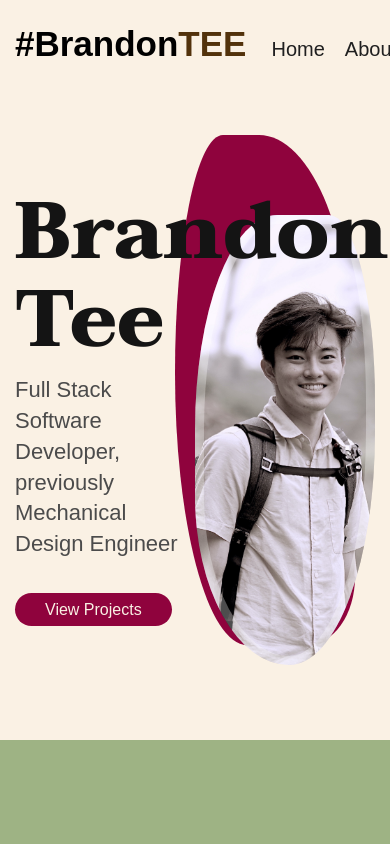
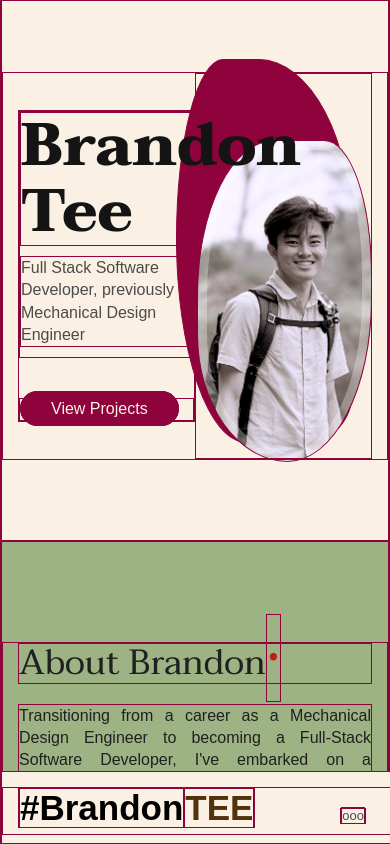
Before and after one commit to btee9910/mysite, a React (Vite) app: page / in a window 390 px wide. Shown: the top 844 px of the page. Built offline with nearby package versions, Linux system fonts and the light colour scheme; a web font is replaced by a local one.

Commit message:
toggle setup

```diff
--- a/src/App.css
+++ b/src/App.css
@@ -291,9 +291,9 @@ MISC
 	transition: all 0.5s ease-in-out;
 }
 
-/* body * {
+body * {
 	border: 1px solid #8f033d;
-} */
+}
 
 /* screens-ref {
 	sm: '640px',
@@ -301,3 +301,25 @@ MISC
 	lg: '1024px',
 	xl: '1280px',,
 } */
+
+@media screen and (max-width: 440px) {
+	h1 {
+		font-size: 60px;
+	}
+
+	h2 {
+		font-size: 35px;
+	}
+
+	h5 {
+		font-size: 16px;
+	}
+
+	h6 {
+		font-size: 14px;
+	}
+
+	p {
+		font-size: 13px;
+	}
+}
--- a/src/components/Contact/Contact.css
+++ b/src/components/Contact/Contact.css
@@ -15,16 +15,17 @@
 
 .contact__content {
     display: inline-block;
-    vertical-align: middle;
     padding-bottom: 20px;
 }
 
 .contact__button {
     width: 285px;
+    vertical-align: middle;
 }
 
 .contact__notice {
     width: 30%;
+    vertical-align: top;
 }
 
 .contact__comment {
@@ -38,7 +39,6 @@
     margin-top: 30px;
     padding-top: 20px;
     border-top: 2px solid rgb(121, 121, 121);
-
 }
 
 .footer__content>a {
@@ -58,7 +58,20 @@
         display: block;
         margin: 0 auto;
     }
+
     .contact__notice {
-        width: 80%;
+        width: 90%;
+    }
+
+    .footer {
+        margin-bottom: 60px;
+    }
+
+    .contact__notice {
+        transform: translateY(-225px);
+    }
+
+    .contact__info {
+        transform: translateY(100px);
     }
 }
--- a/src/components/Contact/ContactBlock.css
+++ b/src/components/Contact/ContactBlock.css
@@ -46,3 +46,9 @@
 .contactblock:hover .contactblock__icon {
     background-color: var(--inverse-font-color);
 }
+
+@media screen and (max-width: 768px) {
+    .contactblock__content>a {
+        margin-inline: auto;
+    }
+}
--- a/src/components/Header/Header.css
+++ b/src/components/Header/Header.css
@@ -1,5 +1,5 @@
 .header {
-    padding: 25px 0px 15px 0;
+    padding: 15px 0px 8px 0;
     position: fixed;
     top: 0;
     z-index: 999;
@@ -14,7 +14,6 @@
 }
 
 .header__logo {
-    margin-right: 5px;
     font-size: 35px;
 }
 
@@ -34,7 +33,7 @@
 
 .nav__item {
     display: inline-block;
-    margin-left: 20px;
+    margin-left: 15px;
 }
 
 .nav__link {
@@ -53,15 +52,64 @@
     transition: 0.2s ease-in-out;
 }
 
-@media screen and (max-width: 768px) {
-    .nav__list {
-        /* flex-wrap: wrap; */
-    }
+.nav__toggle {
+    display: none;
+    cursor: pointer;
 }
 
+.show-menu {
+    bottom: 0;
+}
 
-@media screen and (max-width: 640px) {
+.nav__close,
+.nav__toggle {
+    display: none;
+    margin: 0 10px 10px 0;
+
+}
+
+@media screen and (max-width: 768px) {
+    .header {
+        top: initial;
+        bottom: 0;
+    }
+
+    .nav__toggle,
+    .nav__close {
+        display: block;
+    }
+
     .nav__list {
-        /* flex-wrap: wrap; */
+        display: grid;
+        grid-template-columns: repeat(3, 1fr);
+        gap: 2rem;
     }
+
+    .nav__menu {
+        position: fixed;
+        bottom: -100%;
+        left: 0;
+        width: 100%;
+        box-sizing: border-box;
+        background-color: var(--main-bg-color);
+        padding: 2rem 1.5rem 4rem;
+        box-shadow: 0 -1px 4px rgba(0, 0, 0, 0.15);
+        border-radius: 1.5rem 1.5rem 0 0;
+        transition: 0.3s;
+    }
+
+    .show-menu {
+        bottom: 0;
+    }
+
+    .nav__close {
+        position: absolute;
+        right: 1.3rem;
+        bottom: .5rem;
+        font-size: 1.5rem;
+        cursor: pointer;
+        color: black;
+    }
+
+
 }
--- a/src/components/Header/Header.jsx
+++ b/src/components/Header/Header.jsx
@@ -4,6 +4,7 @@ import './Header.css'
 const Header = () => {
     const [activeNav, setActiveNav] = useState(['#home', '']);
     const [previousEvent, setPreviousEvent] = useState('');
+    const [toggle, showMenu] = useState(false)
 
     useEffect(() => {
         if (previousEvent) {
@@ -31,43 +32,44 @@ const Header = () => {
                     <span className='nav__logo surname'>TEE</span>
                 </a>
 
-                <div className="nav__menu">
+                <div className={toggle ? 'nav__menu show-menu' : 'nav__menu'}>
                     <ul className="nav__list">
                         <li className="nav__item">
-                            <a href="#home" className="nav__link" onClick={(e) => setActiveNav(['#home', e])}>
+                            <a href="#home" className="nav__link" onClick={(e) => {showMenu(!toggle); setActiveNav(['#home', e])}}>
                                 <i className="nav__icon">Home</i>
                             </a>
                         </li>
                         <li className="nav__item">
-                            <a href="#about" className="nav__link" onClick={(e) => setActiveNav(['#about', e])}>
+                            <a href="#about" className="nav__link" onClick={(e) => {showMenu(!toggle); setActiveNav(['#about', e])}}>
                                 <i className="nav__icon">About</i>
                             </a>
                         </li>
                         <li className="nav__item">
-                            <a href="#skills" className="nav__link" onClick={(e) => setActiveNav(['#skills', e])}>
+                            <a href="#skills" className="nav__link" onClick={(e) => {showMenu(!toggle); setActiveNav(['#skills', e])}}>
                                 <i className="nav__icon">Skills</i>
                             </a>
                         </li>
                         <li className="nav__item">
-                            <a href="#qualification" className="nav__link" onClick={(e) => setActiveNav(['#qualification', e])}>
+                            <a href="#qualification" className="nav__link" onClick={(e) => {showMenu(!toggle); setActiveNav(['#qualification', e])}}>
                                 <i className="nav__icon">Qualification</i>
                             </a>
                         </li>
                         <li className="nav__item">
-                            <a href="#portfolio" className="nav__link" onClick={(e) => setActiveNav(['#portfolio', e])}>
+                            <a href="#portfolio" className="nav__link" onClick={(e) => {showMenu(!toggle); setActiveNav(['#portfolio', e])}}>
                                 <i className="nav__icon">Portfolio</i>
                             </a>
                         </li>
                         <li className="nav__item">
-                            <a href="#contact" className="nav__link" onClick={(e) => setActiveNav(['#contact', e])}>
+                            <a href="#contact" className="nav__link" onClick={(e) => {showMenu(!toggle); setActiveNav(['#contact', e])}}>
                                 <i className="nav__icon">Contact</i>
                             </a>
                         </li>
                     </ul>
+                    <i className="uil nav__close" onClick={() => showMenu(!toggle)}>X</i>
                 </div>
-                {/* <div className="nav__toggle" onClick={() => showMenu(!Toggle)}>
-                    <i className="uil-apps"></i>
-                </div> */}
+                <div className="nav__toggle" onClick={() => showMenu(!toggle)}>
+                    <i className="toggle__button">ooo</i>
+                </div>
             </nav>
         </header>
     )
--- a/src/components/Home/Home.css
+++ b/src/components/Home/Home.css
@@ -78,6 +78,10 @@
 }
 
 @media screen and (max-width: 768px) {
+    .home {
+        margin-top: -30px;
+    }
+
     .home__intro__wrapper>h1 {
         font-size: 100px;
     }
@@ -104,3 +108,17 @@
         height: 450px;
     }
 }
+
+@media screen and (max-width: 425px) {
+    .home__intro__wrapper>h1 {
+        font-size: 60px;
+    }
+
+    .home__background {
+        padding-top: 60px;
+    }
+
+    .home__img {
+        height: 320px;
+    }
+}
--- a/src/components/Qualification/TimelineBlock.css
+++ b/src/components/Qualification/TimelineBlock.css
@@ -28,7 +28,7 @@
 
 .timeline__block:hover {
     .timeline__description {
-        max-height: 400px;
+        max-height: 500px;
         opacity: 1;
     }
 
--- a/src/components/Skills/SkillsBlock.css
+++ b/src/components/Skills/SkillsBlock.css
@@ -96,3 +96,10 @@
         width: 55%;
     }
 }
+
+@media screen and (max-width: 425px) {
+    .skill__each {
+        font-size: 13px;
+        padding: 0px 15px;
+    }
+}
```
Also changed, not shown: src/components/Portfolio/PortfolioBlock.css (line endings or trailing spaces). Lines whose indentation alone changed are shown as unchanged.
